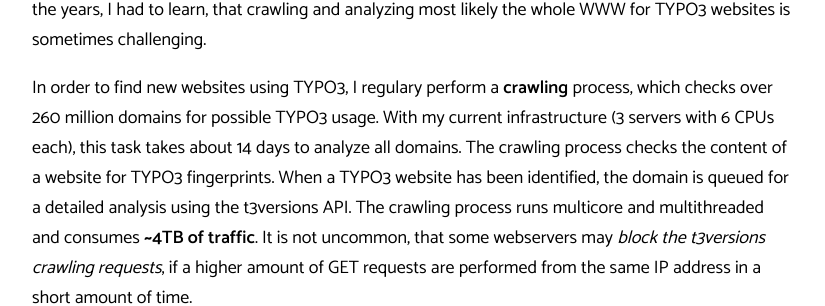
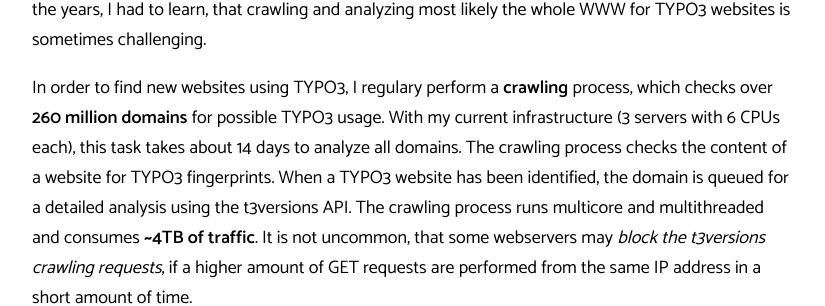
Before and after one commit to derhansen/derhansen.github.io, a Jekyll site: the page built from _posts/2023-05-21-optimizing-t3versions-for-improved-typo3-version-analysis.md, in a window 1280 px wide. Shown: the part 480-786 px from the top of the page, without its empty margins (227-1052 px from the left). Built offline with Jekyll 4.4.1, drawn with Linux system fonts in a browser that asks for light colours; comment, search, counter and statistics services are not loaded.

```diff
--- a/_posts/2023-05-21-optimizing-t3versions-for-improved-typo3-version-analysis.md
+++ b/_posts/2023-05-21-optimizing-t3versions-for-improved-typo3-version-analysis.md
@@ -15,8 +15,8 @@ My [t3versions](https://www.t3versions.com) TYPO3 version analysis and statistic
 During the years, I had to learn, that crawling and analyzing most likely the whole WWW for TYPO3 websites is sometimes
 challenging.
 
-In order to find new websites using TYPO3, I regulary perform a **crawling** process, which checks over 260 million
-domains for possible TYPO3 usage. With my current infrastructure (3 servers with 6 CPUs each), this task takes about
+In order to find new websites using TYPO3, I regulary perform a **crawling** process, which checks over **260 million
+domains** for possible TYPO3 usage. With my current infrastructure (3 servers with 6 CPUs each), this task takes about
 14 days to analyze all domains. The crawling process checks the content of a website for TYPO3 fingerprints. When a
 TYPO3 website has been identified, the domain is queued for a detailed analysis using the t3versions API. The
 crawling process runs multicore and multithreaded and consumes **~4TB of traffic**. It is not uncommon, that some
```
